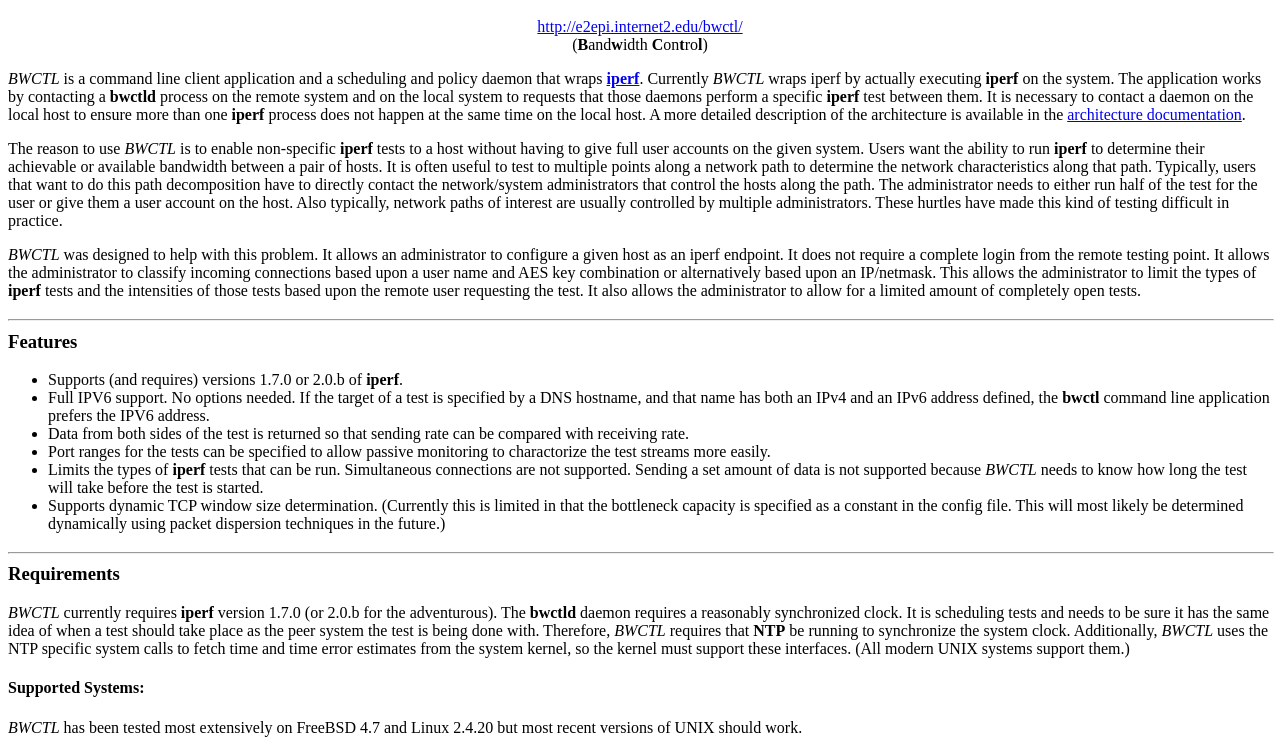
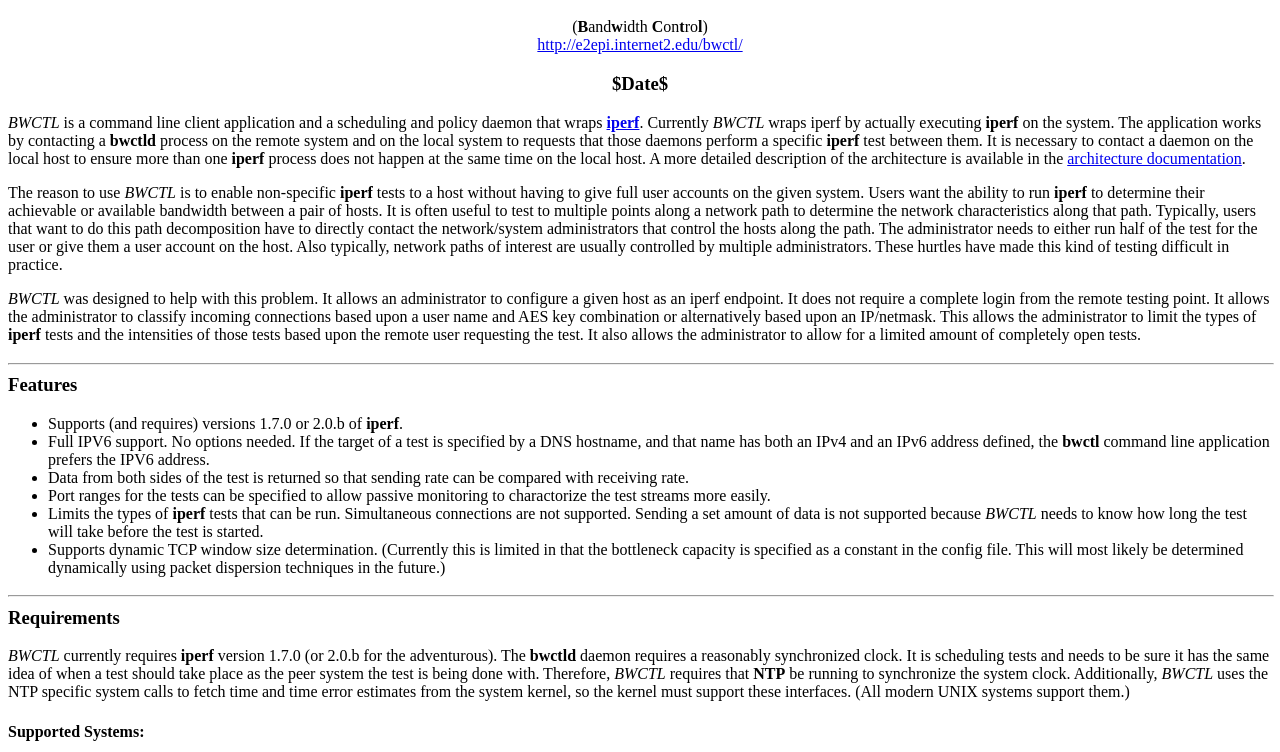
Before and after one commit to perfsonar/bwctl, a plain HTML site: page doc/index.html in a window 1280 px wide. Shown: the part 48-800 px from the top of the page. Drawn offline with Linux system fonts and the light colour scheme.

Commit message:
Adding date heading to index file.
jeff


git-svn-id: https://svn.internet2.edu/svn/bwctl/trunk@143 2da7661c-602c-0410-9277-d9994c0c2ef1

```diff
--- a/doc/index.html
+++ b/doc/index.html
@@ -1,3 +1,10 @@
+<!doctype html public "-//w3c//dtd html 4.0 transitional//en">
+<html>
+<head>
+   <meta http-equiv="Content-Type" content="text/html; charset=iso-8859-1">
+   <meta name="Author" content="Jeff W. Boote">
+   <meta name="GENERATOR" content="Mozilla/4.79 [en] (Windows NT 5.0; U) [Netscape]">
+   <title>BWCTL</title>
 <!--									-->
 <!--	$Id$	-->
 <!--									-->
@@ -19,12 +26,6 @@
 <!--	Description:							-->
 <!--	Overview documentation for bwctl.				-->
 <!--									-->
-<!doctype html public "-//w3c//dtd html 4.0 transitional//en">
-<html>
-<head>
-   <meta http-equiv="Content-Type" content="text/html; charset=iso-8859-1">
-   <meta name="Author" content="Jeff W. Boote">
-   <title>BWCTL</title>
 </head>
 <body>
 
@@ -32,10 +33,13 @@
 <h1>
 BWCTL Version 1.0b <font color="#FF0000">(beta)</font></h1></center>
 
-<center><a href="http://e2epi.internet2.edu/bwctl">http://e2epi.internet2.edu/bwctl/</a>
-<br>(<b>B</b>and<b>w</b>idth <b>C</b>on<b>t</b>ro<b>l</b>)</center>
+<center>(<b>B</b>and<b>w</b>idth <b>C</b>on<b>t</b>ro<b>l</b>)
+<br><a href="http://e2epi.internet2.edu/bwctl">http://e2epi.internet2.edu/bwctl/</a></center>
 
-<p><i>BWCTL</i> is a command line client application and a scheduling and
+<center>
+<h3>
+$Date$</h3></center>
+<i>BWCTL</i> is a command line client application and a scheduling and
 policy daemon that wraps <b><a href="http://dast.nlanr.net/Projects/Iperf/">iperf</a></b>.
 Currently <i>BWCTL</i> wraps iperf by actually executing <b>iperf</b> on
 the system. The application works by contacting a <b>bwctld</b> process
@@ -88,8 +92,8 @@ to charactorize the test streams more easily.</li>
 <li>
 Limits the types of <b>iperf</b> tests that can be run. Simultaneous connections
 are not supported. Sending a set amount of data is not supported because
-<i>BWCTL</i> needs to know how long the test will take before the test
-is started.</li>
+<i>BWCTL</i>
+needs to know how long the test will take before the test is started.</li>
 
 <li>
 Supports dynamic TCP window size determination. (Currently this is limited
```
